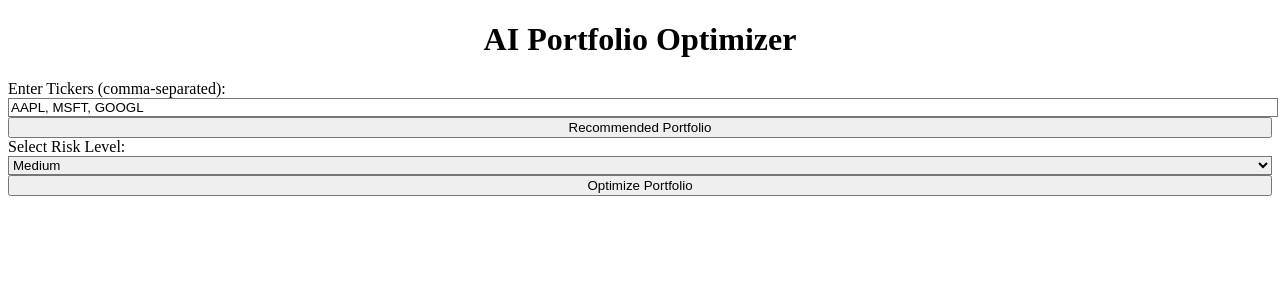
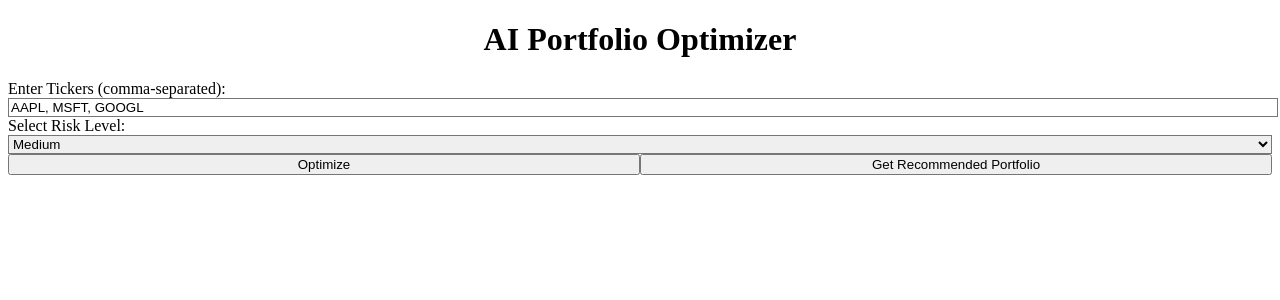
Before and after one commit to AnayPatel-P/ai-portfolio-frontend, a React (Vite) app: page / in a window 1280 px wide. Shown: the top 300 px of the page. Built offline with nearby package versions, Linux system fonts and the light colour scheme.

Commit message:
Add Recommended Portfolio button with API integration

```diff
--- a/src/components/PortfolioForm.jsx
+++ b/src/components/PortfolioForm.jsx
@@ -7,7 +7,7 @@ export default function PortfolioForm() {
   const [result, setResult] = useState(null);
   const [loading, setLoading] = useState(false);
   const [error, setError] = useState(null);
-  const [priceHistory, setPriceHistory] = useState([]);
+  const [recommendedTickers, setRecommendedTickers] = useState([]);
 
   const handleSubmit = async (e) => {
     e.preventDefault();
@@ -21,10 +21,27 @@ export default function PortfolioForm() {
       });
 
       setResult(response.data);
-      setPriceHistory(response.data.price_history || []);
     } catch (err) {
       console.error("Optimization request failed:", err);
       setError("Failed to fetch optimization results. Please try again.");
+    } finally {
+      setLoading(false);
+    }
+  };
+
+  const getRecommendedPortfolio = async () => {
+    setLoading(true);
+    setError(null);
+    try {
+      const res = await axios.get("https://ai-portfolio-backend.onrender.com/recommend", {
+        params: { risk_level: riskLevel },
+      });
+      const tickersList = res.data.tickers;
+      setTickers(tickersList.join(", "));
+      setRecommendedTickers(tickersList);
+    } catch (err) {
+      console.error("Failed to fetch recommended portfolio:", err);
+      setError("Failed to fetch recommended portfolio.");
     } finally {
       setLoading(false);
     }
@@ -39,7 +56,6 @@ export default function PortfolioForm() {
       .join("\n");
 
     const csv = header + rows;
-
     const blob = new Blob([csv], { type: "text/csv" });
     const url = window.URL.createObjectURL(blob);
     const a = document.createElement("a");
@@ -51,30 +67,13 @@ export default function PortfolioForm() {
     document.body.removeChild(a);
   };
 
-  const fetchRecommendedTickers = async () => {
-    try {
-      const res = await axios.post("https://ai-portfolio-backend.onrender.com/recommend", {
-        risk_level: riskLevel
-      });
-      if (res.data.tickers) {
-        setTickers(res.data.tickers.join(", "));
-      }
-    } catch (err) {
-      console.error("Failed to fetch recommended tickers:", err);
-      setError("Could not fetch recommended portfolio.");
-    }
-  };
-
   return (
     <div className="max-w-xl mx-auto p-6 mt-10 bg-white rounded-xl shadow">
       <h1 className="text-2xl font-bold mb-6 text-center">AI Portfolio Optimizer</h1>
 
       <form onSubmit={handleSubmit}>
-        <label htmlFor="tickers" className="block mb-2 font-medium">
-          Enter Tickers (comma-separated):
-        </label>
+        <label className="block mb-2 font-medium">Enter Tickers (comma-separated):</label>
         <input
-          id="tickers"
           type="text"
           value={tickers}
           onChange={(e) => setTickers(e.target.value)}
@@ -82,19 +81,8 @@ export default function PortfolioForm() {
           className="w-full border border-gray-300 rounded p-2 mb-4"
         />
 
-        <button
-          type="button"
-          onClick={fetchRecommendedTickers}
-          className="w-full bg-yellow-500 text-white py-2 mb-4 rounded hover:bg-yellow-600 transition"
-        >
-          Recommended Portfolio
-        </button>
-
-        <label htmlFor="risk" className="block mb-2 font-medium">
-          Select Risk Level:
-        </label>
+        <label className="block mb-2 font-medium">Select Risk Level:</label>
         <select
-          id="risk"
           value={riskLevel}
           onChange={(e) => setRiskLevel(e.target.value)}
           className="w-full border border-gray-300 rounded p-2 mb-4"
@@ -104,17 +92,31 @@ export default function PortfolioForm() {
           <option value="high">High</option>
         </select>
 
-        <button
-          type="submit"
-          className="w-full bg-blue-600 text-white py-2 rounded hover:bg-blue-700 transition"
-          disabled={loading}
-        >
-          {loading ? "Optimizing..." : "Optimize Portfolio"}
-        </button>
+        <div className="flex gap-2">
+          <button
+            type="submit"
+            className="w-1/2 bg-blue-600 text-white py-2 rounded hover:bg-blue-700 transition"
+            disabled={loading}
+          >
+            {loading ? "Optimizing..." : "Optimize"}
+          </button>
+          <button
+            type="button"
+            onClick={getRecommendedPortfolio}
+            className="w-1/2 bg-purple-600 text-white py-2 rounded hover:bg-purple-700 transition"
+            disabled={loading}
+          >
+            Get Recommended Portfolio
+          </button>
+        </div>
       </form>
 
-      {error && (
-        <div className="mt-4 text-red-600 font-medium">{error}</div>
+      {error && <div className="mt-4 text-red-600 font-medium">{error}</div>}
+
+      {recommendedTickers.length > 0 && (
+        <div className="mt-4 text-sm text-gray-600">
+          Recommended Tickers: {recommendedTickers.join(", ")}
+        </div>
       )}
 
       {result && (
```
